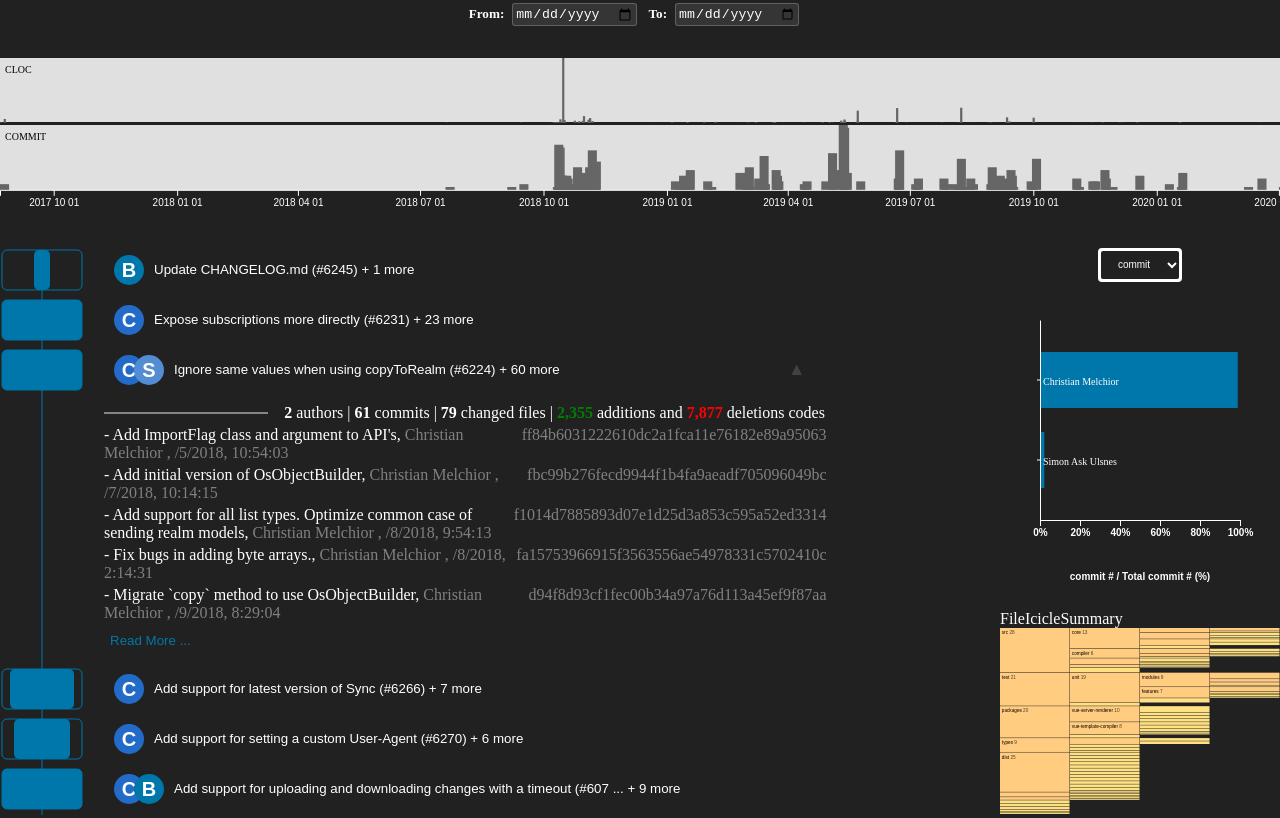
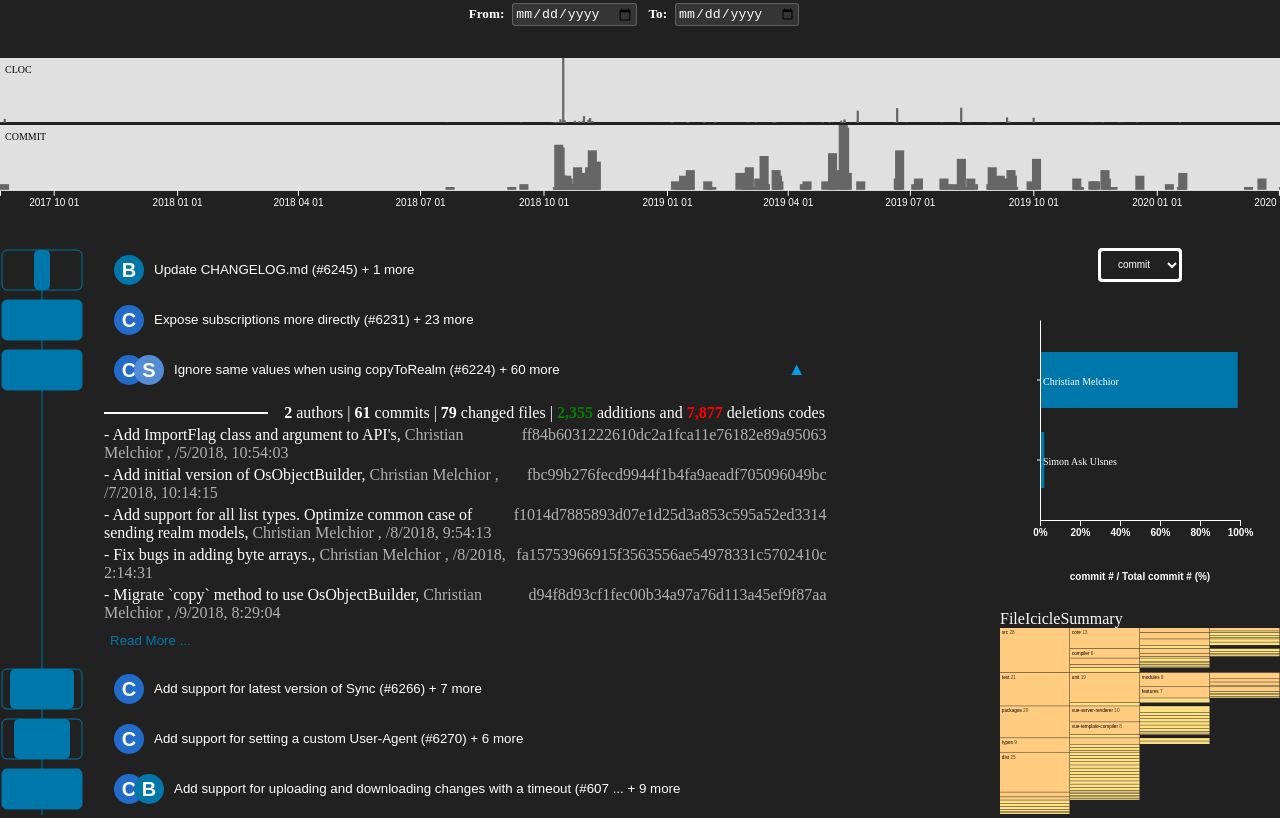
Before and after one commit to githru/githru-vscode-ext, a React (Create React App) app in the folder packages/view/: page / in a window 1280 px wide. Both pictures are taken after a click on the button 465 px from the left and 369 px from the top of the page. Built offline with nearby package versions, Linux system fonts and the light colour scheme.

Commit message:
feat(view): change color for visibility

```diff
--- a/packages/view/src/components/Detail/Detail.scss
+++ b/packages/view/src/components/Detail/Detail.scss
@@ -8,7 +8,7 @@
     margin-right: 1rem;
     flex-grow: 10;
     height: 0;
-    border: 1px solid rgb(133, 133, 133);
+    border: 1px solid rgb(255, 255, 255);
   }
 
   .text {
@@ -31,7 +31,7 @@
     margin-top: 4px;
 
     span {
-      color: grey;
+      color: rgb(177, 177, 177);
     }
 
     justify-content: space-between;
--- a/packages/view/src/components/VerticalClusterList/Summary/Summary.scss
+++ b/packages/view/src/components/VerticalClusterList/Summary/Summary.scss
@@ -54,7 +54,7 @@
 
   .summary:hover {
     border-radius: 40px;
-    background-color: $blue-light-50;
+    background-color: lighten($gray-600, 5);
   }
 
   .text-wrapper {
@@ -68,7 +68,7 @@
     background-color: transparent;
     border: none;
     font-size: 18px;
-    color: $gray-800;
+    color: $blue-light-600;
     display: none;
     cursor: pointer;
   }
@@ -77,7 +77,7 @@
     background-color: transparent;
     border: none;
     font-size: 18px;
-    color: $gray-800;
+    color: $blue-light-600;
     cursor: pointer;
   }
 
```
